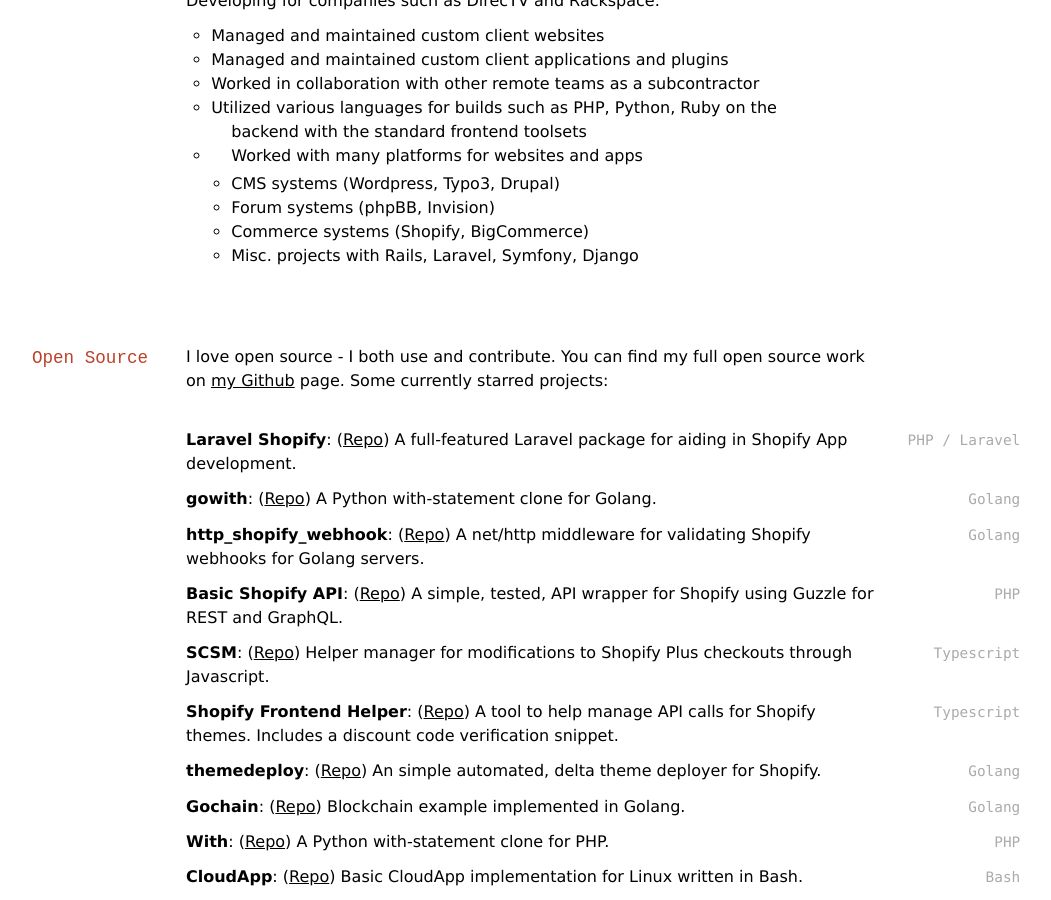
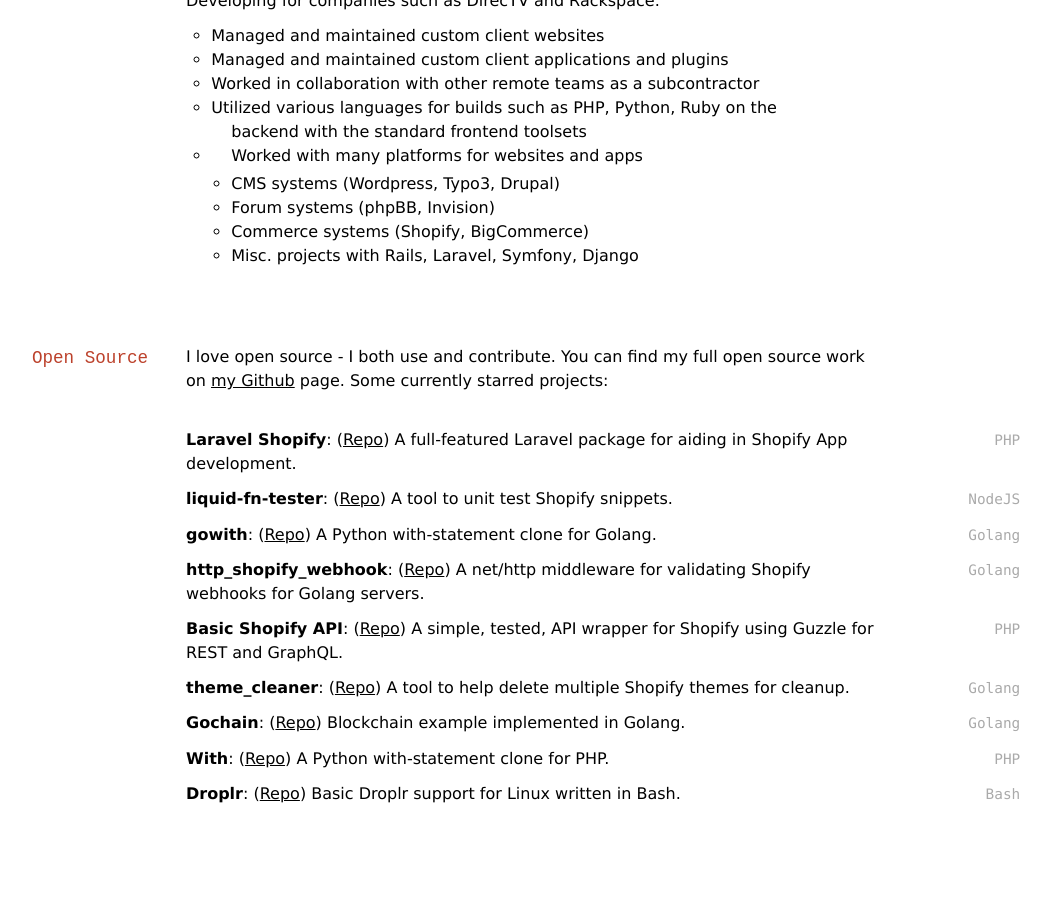
Before and after one commit to gnikyt/markdown-cv, a Jekyll site: the page built from index.md, in a window 1280 px wide and 900 px high, scrolled down 1900 px. Shown: the whole window, without its empty margins (146-1197 px from the left). Built offline with Jekyll 4.4.1, drawn with Linux system fonts in a browser that asks for light colours; after the commit the page ends 2717 px from its top, so only the background shows below that; some of the changed text lies outside the part shown.

Commit message:
Changes CV data

```diff
--- a/index.md
+++ b/index.md
@@ -5,17 +5,17 @@ title: Tyler King's CV
 # Tyler King
 Developing solutions through experience.
 
-father \| homebrewer \| motorcycle enthusiast \| experienced programmer
+father \| motorcycle enthusiast \| experienced programmer
 
 <div id="webaddress">
-<i class="fas fa-at"></i> <a href="tyler@osiset.com">tyler@osiset.com</a> /
-<i class="fas fa-globe-americas"></i> <a href="https://osiset.com" target="_blank">osiset.com</a> /
-<i class="fab fa-github-alt"></i> <a href="https://github.com/osiset" target="_blank">osiset</a>
+<i class="fas fa-at"></i> <a href="tyler.n.king@gmail.com">tyler.n.king@gmail.com</a> /
+<i class="fas fa-globe-americas"></i> <a href="https://gnikyt.com" target="_blank">gnikyt.com</a> /
+<i class="fab fa-github-alt"></i> <a href="https://github.com/gnikyt" target="_blank">gnikyt</a>
 </div>
 
 ## Currently
 
-CTO at [Little Rocket](https://littlerocket.io).<br>
+Development Director & Partner at [Little Rocket](https://littlerocket.io).<br>
 <small>tyler.king@littlerocket.io</small>
 
 ### Specialization
@@ -24,7 +24,7 @@ Developing backend systems, Shopify-powered applications, and integrations betwe
 
 ### Language Proficiency
 
-PHP, Ruby, Python, Golang, Javascript/Typescript, CSS/SASS, SQL, Shell, & more.
+Golang, NodeJS/Javascript/Typescript, PHP, Python, CSS/SASS, SQL, Shell, & more.
 
 ### Framework Proficiency
 
@@ -104,35 +104,32 @@ Developed and maintained custom client websites and applications through various
 
 ## Open Source
 
-I love open source - I both use and contribute. You can find my full open source work on [my Github](https://github.com/osiset) page. Some currently starred projects:
+I love open source - I both use and contribute. You can find my full open source work on [my Github](https://github.com/gnikyt) page. Some currently starred projects:
 <br><br>
 
-`PHP / Laravel`
-**Laravel Shopify**: ([Repo](https://github.com/osiset/laravel-shopify)) A full-featured Laravel package for aiding in Shopify App development.
+`PHP`
+**Laravel Shopify**: ([Repo](https://github.com/gnikyt/laravel-shopify)) A full-featured Laravel package for aiding in Shopify App development.
+
+`NodeJS`
+**liquid-fn-tester**: ([Repo](https://github.com/gnikyt/liquid-fn-tester)) A tool to unit test Shopify snippets.
 
 `Golang`
-**gowith**: ([Repo](https://github.com/osiset/gowith)) A Python with-statement clone for Golang.
+**gowith**: ([Repo](https://github.com/gnikyt/gowith)) A Python with-statement clone for Golang.
 
 `Golang`
-**http_shopify_webhook**: ([Repo](https://github.com/osiset/http_shopify_webhook)) A net/http middleware for validating Shopify webhooks for Golang servers.
+**http_shopify_webhook**: ([Repo](https://github.com/gnikyt/http_shopify_webhook)) A net/http middleware for validating Shopify webhooks for Golang servers.
 
 `PHP`
-**Basic Shopify API**: ([Repo](https://github.com/osiset/Basic-Shopify-API)) A simple, tested, API wrapper for Shopify using Guzzle for REST and GraphQL.
-
-`Typescript`
-**SCSM**: ([Repo](https://github.com/osiset/SCSM)) Helper manager for modifications to Shopify Plus checkouts through Javascript.
-
-`Typescript`
-**Shopify Frontend Helper**: ([Repo](https://github.com/osiset/Shopify-Frontend-Helper)) A tool to help manage API calls for Shopify themes. Includes a discount code verification snippet.
+**Basic Shopify API**: ([Repo](https://github.com/gnikyt/Basic-Shopify-API)) A simple, tested, API wrapper for Shopify using Guzzle for REST and GraphQL.
 
 `Golang`
-**themedeploy**: ([Repo](https://github.com/osiset/themedeploy)) An simple automated, delta theme deployer for Shopify.
+**theme_cleaner**: ([Repo](https://github.com/gnikyt/theme_cleaner)) A tool to help delete multiple Shopify themes for cleanup.
 
 `Golang`
-**Gochain**: ([Repo](https://github.com/osiset/gochain)) Blockchain example implemented in Golang.
+**Gochain**: ([Repo](https://github.com/gnikyt/gochain)) Blockchain example implemented in Golang.
 
 `PHP`
-**With**: ([Repo](https://github.com/osiset/with)) A Python with-statement clone for PHP.
+**With**: ([Repo](https://github.com/gnikyt/with)) A Python with-statement clone for PHP.
 
 `Bash`
-**CloudApp**: ([Repo](https://github.com/osiset/CloudApp-Bash)) Basic CloudApp implementation for Linux written in Bash.
+**Droplr**: ([Repo](https://github.com/gnikyt/droplr-bash)) Basic Droplr support for Linux written in Bash.
```
Also changed, not shown: other parts of index.md (+1 -1 lines).
